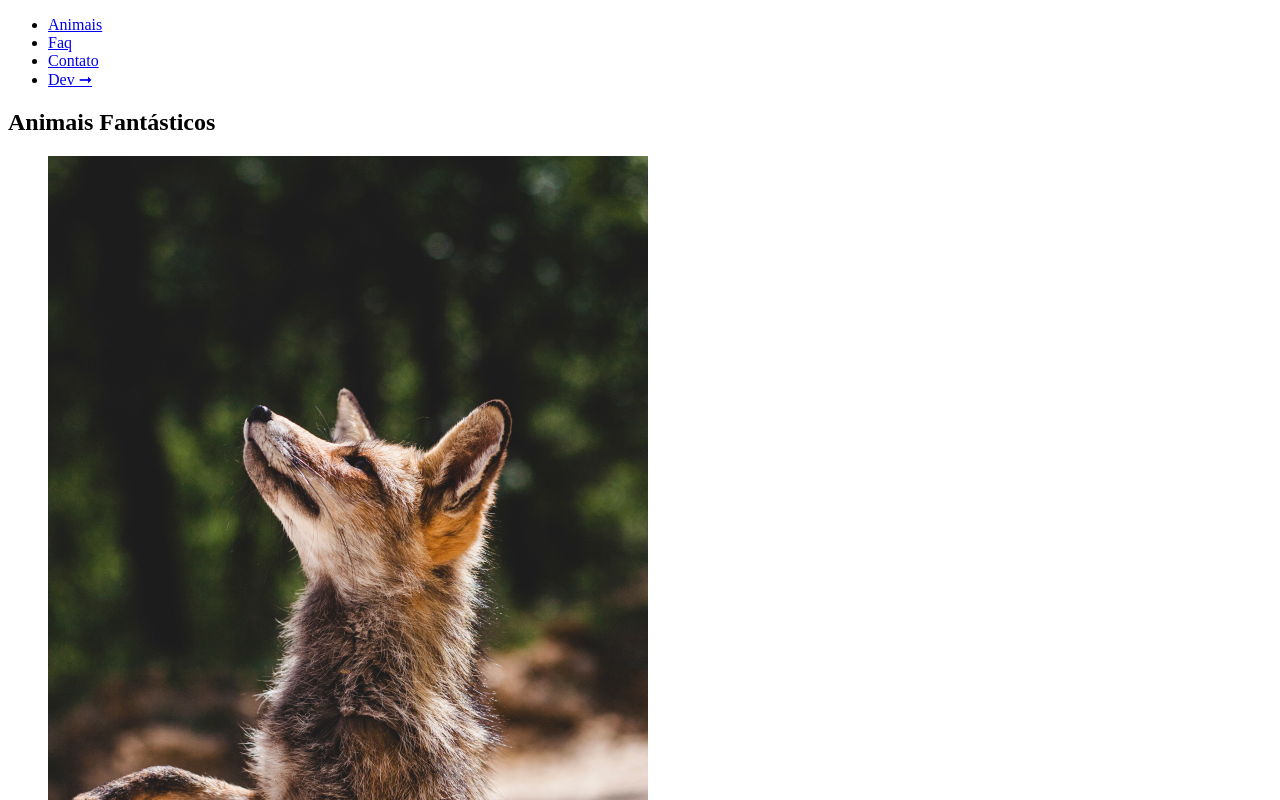
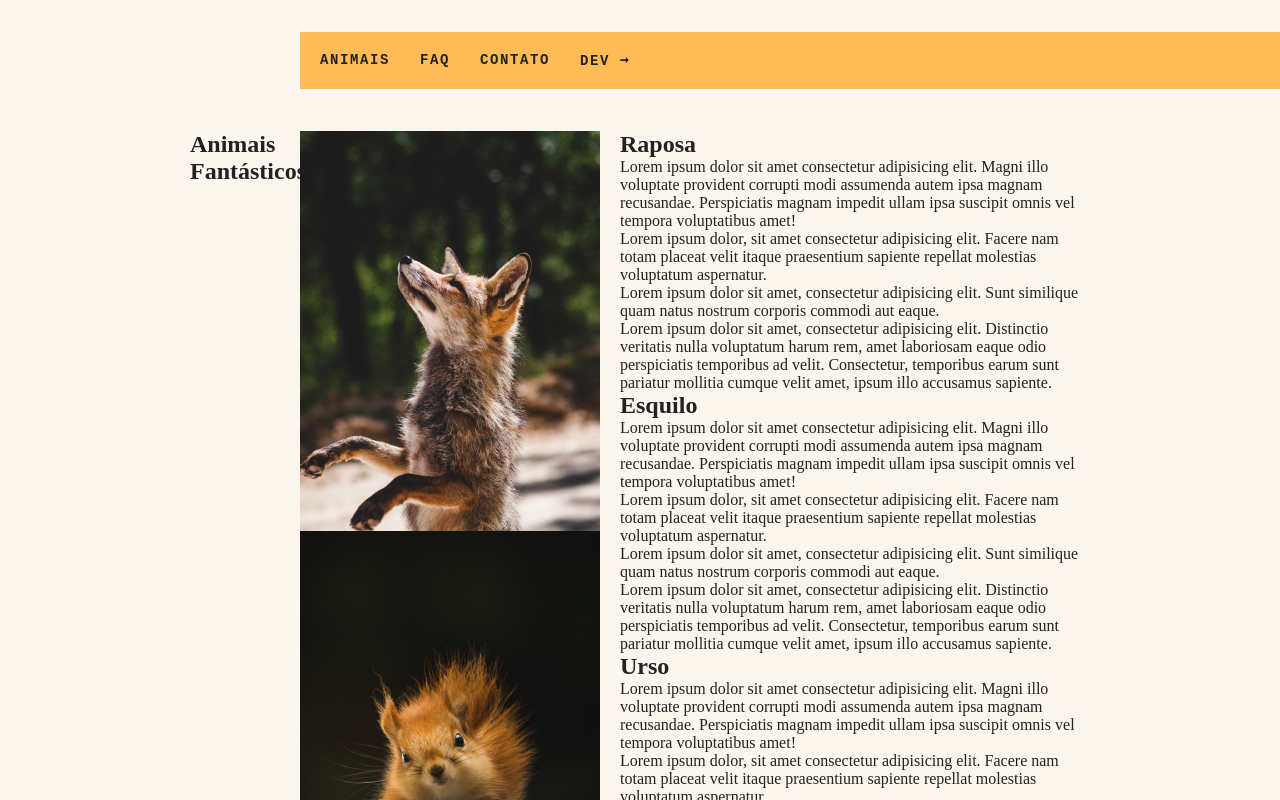
Before and after one commit to igor-daniel/javascript-curso, a plain HTML site: page Dom/oque e o dom/animais fantasticos/index.html in a window 1280 px wide. Shown: the top 800 px of the page. Drawn offline with Linux system fonts and the light colour scheme.

Commit message:
css adicionado

```diff
--- a/Dom/oque e o dom/animais fantasticos/index.html
+++ b/Dom/oque e o dom/animais fantasticos/index.html
@@ -10,7 +10,7 @@
 </head>
 
 <body>
-  <nav>
+  <nav class="menu">
     <ul>
       <li> <a href="#animais">Animais</a></li>
       <li> <a href="#faq">Faq</a></li>
--- a/Dom/oque e o dom/animais fantasticos/style.css
+++ b/Dom/oque e o dom/animais fantasticos/style.css
@@ -0,0 +1,68 @@
+body,
+h1,
+h2,
+ul,
+li,
+p,
+dd,
+dt,
+dl {
+  margin: 0px;
+  padding: 0px;
+}
+
+img {
+  display: block;
+  max-width: 100%;
+}
+
+ul {
+  list-style: none;
+}
+
+body {
+  background-color: #faf6ed;
+  color: #222;
+  -webkit-font-smoothing: antialiased;
+  display: grid;
+  grid-template-columns: 1fr 120px minmax(300px, 800px) 1fr;
+}
+
+.menu {
+  grid-column: 3/5;
+  margin-top: 2rem;
+  margin-bottom: 2rem;
+  background-color: #fb5;
+
+}
+
+.menu ul {
+  display: flex;
+  flex-wrap: wrap;
+  padding: 10px;
+
+}
+
+.menu li a {
+  display: block;
+  padding: 10px;
+  margin-right: 10px;
+  color: #222;
+  text-decoration: none;
+  font-family: monospace;
+  font-weight: bold;
+  text-transform: uppercase;
+  font-size: 0.875rem;
+  letter-spacing: .1rem;
+}
+
+.grid-section {
+  grid-column: 2/4;
+  box-sizing: border-box;
+  width: 100%;
+  padding: 10px;
+  display: grid;
+  grid-template-columns: 90px 300px 1fr;
+  gap: 20px;
+  margin-bottom: 4rem;
+}
```
